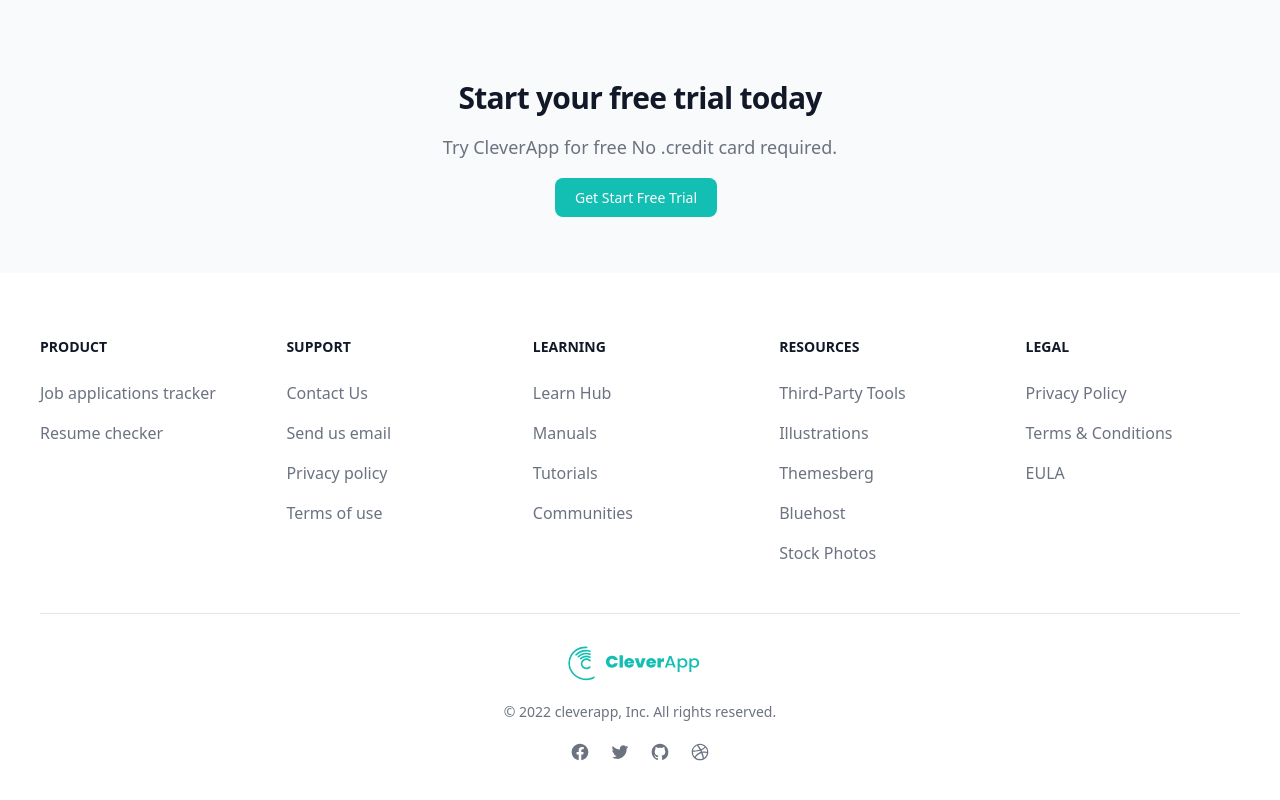
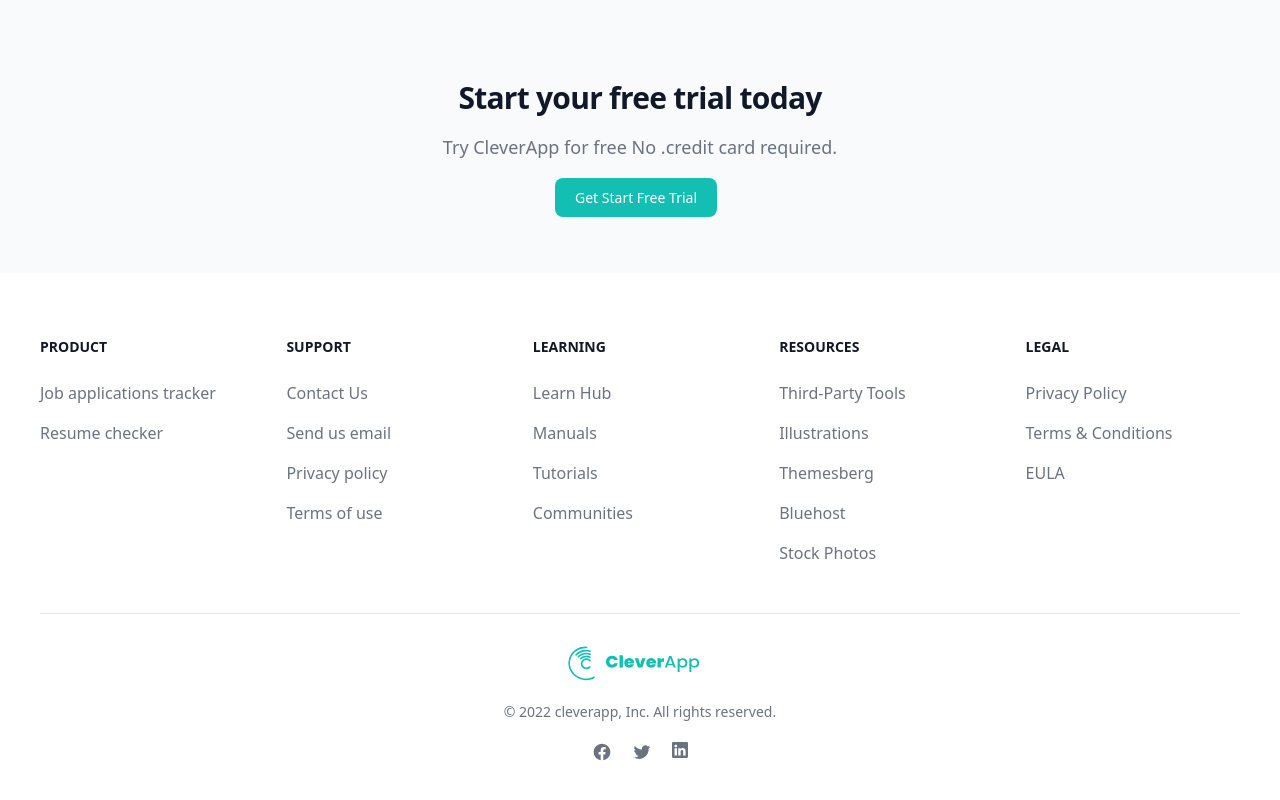
Before and after one commit to abdallahmohamedien/Seekior-Landing-Page, a website: page index.html in a window 1280 px wide. Shown: the part 2086-2886 px from the top of the page. Drawn offline with nearby package versions, Linux system fonts and the light colour scheme.

Commit message:
i add links to icons in footer , add icon to linkedin

```diff
--- a/index.html
+++ b/index.html
@@ -12,31 +12,18 @@
 
     <!-- Meta SEO -->
     <meta name="title" content="" />
-    <meta
-      name="description"
-      content="Get started with a free and open-source landing page built with Tailwind CSS and the Flowbite component library."
-    />
+    <meta name="description" content="" />
     <meta name="robots" content="index, follow" />
     <meta http-equiv="Content-Type" content="text/html; charset=utf-8" />
     <meta name="language" content="English" />
     <meta name="author" content="Themesberg" />
-
     <!-- Social media share -->
     <meta property="og:title" content="" />
     <meta property="og:site_name" content="Themesberg" />
-    <meta
-      property="og:url"
-      content="https://https://demo.themesberg.com/landwind/"
-    />
-    <meta
-      property="og:description"
-      content="Get started with a free and open-source landing page for Tailwind CSS built with the Flowbite component library featuring dark mode, hero sections, pricing cards, and more."
-    />
+    <meta property="og:url" content="" />
+    <meta property="og:description" content="Get started with a free" />
     <meta property="og:type" content="" />
-    <meta
-      property="og:image"
-      content="https://themesberg.s3.us-east-2.amazonaws.com/public/github/landwind/og-image.png"
-    />
+    <meta property="og:image" content="" />
     <meta name="twitter:card" content="summary" />
     <meta name="twitter:site" content="@themesberg" />
     <meta name="twitter:creator" content="@themesberg" />
@@ -487,7 +474,7 @@
                 </a>
               </li>
               <li class="mb-4">
-                <a href="#" class="hover:underline">Resume checker </a>
+                <a href="#" class="hover:underline">Resume checker</a>
               </li>
             </ul>
           </div>
@@ -597,7 +584,7 @@
           <ul class="flex justify-center mt-5 space-x-5">
             <li>
               <a
-                href="#"
+                href="https://www.facebook.com/CleverApplicant"
                 class="text-gray-500 hover:text-gray-900 dark:hover:text-white dark:text-gray-400"
               >
                 <svg
@@ -616,7 +603,7 @@
             </li>
             <li>
               <a
-                href="#"
+                href="https://twitter.com/CleverApplicant"
                 class="text-gray-500 hover:text-gray-900 dark:hover:text-white dark:text-gray-400"
               >
                 <svg
@@ -633,40 +620,12 @@
             </li>
             <li>
               <a
-                href="#"
+                href="https://www.linkedin.com/company/cleverapplicant/"
                 class="text-gray-500 hover:text-gray-900 dark:hover:text-white dark:text-gray-400"
               >
-                <svg
-                  class="w-5 h-5"
-                  fill="currentColor"
-                  viewBox="0 0 24 24"
-                  aria-hidden="true"
-                >
-                  <path
-                    fill-rule="evenodd"
-                    d="M12 2C6.477 2 2 6.484 2 12.017c0 4.425 2.865 8.18 6.839 9.504.5.092.682-.217.682-.483 0-.237-.008-.868-.013-1.703-2.782.605-3.369-1.343-3.369-1.343-.454-1.158-1.11-1.466-1.11-1.466-.908-.62.069-.608.069-.608 1.003.07 1.531 1.032 1.531 1.032.892 1.53 2.341 1.088 2.91.832.092-.647.35-1.088.636-1.338-2.22-.253-4.555-1.113-4.555-4.951 0-1.093.39-1.988 1.029-2.688-.103-.253-.446-1.272.098-2.65 0 0 .84-.27 2.75 1.026A9.564 9.564 0 0112 6.844c.85.004 1.705.115 2.504.337 1.909-1.296 2.747-1.027 2.747-1.027.546 1.379.202 2.398.1 2.651.64.7 1.028 1.595 1.028 2.688 0 3.848-2.339 4.695-4.566 4.943.359.309.678.92.678 1.855 0 1.338-.012 2.419-.012 2.747 0 .268.18.58.688.482A10.019 10.019 0 0022 12.017C22 6.484 17.522 2 12 2z"
-                    clip-rule="evenodd"
-                  />
-                </svg>
-              </a>
-            </li>
-            <li>
-              <a
-                href="#"
-                class="text-gray-500 hover:text-gray-900 dark:hover:text-white dark:text-gray-400"
-              >
-                <svg
-                  class="w-5 h-5"
-                  fill="currentColor"
-                  viewBox="0 0 24 24"
-                  aria-hidden="true"
-                >
-                  <path
-                    fill-rule="evenodd"
-                    d="M12 2C6.48 2 2 6.48 2 12s4.48 10 10 10c5.51 0 10-4.48 10-10S17.51 2 12 2zm6.605 4.61a8.502 8.502 0 011.93 5.314c-.281-.054-3.101-.629-5.943-.271-.065-.141-.12-.293-.184-.445a25.416 25.416 0 00-.564-1.236c3.145-1.28 4.577-3.124 4.761-3.362zM12 3.475c2.17 0 4.154.813 5.662 2.148-.152.216-1.443 1.941-4.48 3.08-1.399-2.57-2.95-4.675-3.189-5A8.687 8.687 0 0112 3.475zm-3.633.803a53.896 53.896 0 013.167 4.935c-3.992 1.063-7.517 1.04-7.896 1.04a8.581 8.581 0 014.729-5.975zM3.453 12.01v-.26c.37.01 4.512.065 8.775-1.215.25.477.477.965.694 1.453-.109.033-.228.065-.336.098-4.404 1.42-6.747 5.303-6.942 5.629a8.522 8.522 0 01-2.19-5.705zM12 20.547a8.482 8.482 0 01-5.239-1.8c.152-.315 1.888-3.656 6.703-5.337.022-.01.033-.01.054-.022a35.318 35.318 0 011.823 6.475 8.4 8.4 0 01-3.341.684zm4.761-1.465c-.086-.52-.542-3.015-1.659-6.084 2.679-.423 5.022.271 5.314.369a8.468 8.468 0 01-3.655 5.715z"
-                    clip-rule="evenodd"
-                  />
-                </svg>
+              <svg xmlns="http://www.w3.org/2000/svg" width="16" height="16" fill="currentColor" class="bi bi-linkedin" viewBox="0 0 16 16">
+                <path d="M0 1.146C0 .513.526 0 1.175 0h13.65C15.474 0 16 .513 16 1.146v13.708c0 .633-.526 1.146-1.175 1.146H1.175C.526 16 0 15.487 0 14.854V1.146zm4.943 12.248V6.169H2.542v7.225h2.401zm-1.2-8.212c.837 0 1.358-.554 1.358-1.248-.015-.709-.52-1.248-1.342-1.248-.822 0-1.359.54-1.359 1.248 0 .694.521 1.248 1.327 1.248h.016zm4.908 8.212V9.359c0-.216.016-.432.08-.586.173-.431.568-.878 1.232-.878.869 0 1.216.662 1.216 1.634v3.865h2.401V9.25c0-2.22-1.184-3.252-2.764-3.252-1.274 0-1.845.7-2.165 1.193v.025h-.016a5.54 5.54 0 0 1 .016-.025V6.169h-2.4c.03.678 0 7.225 0 7.225h2.4z"/>
+              </svg>
               </a>
             </li>
           </ul>
```
